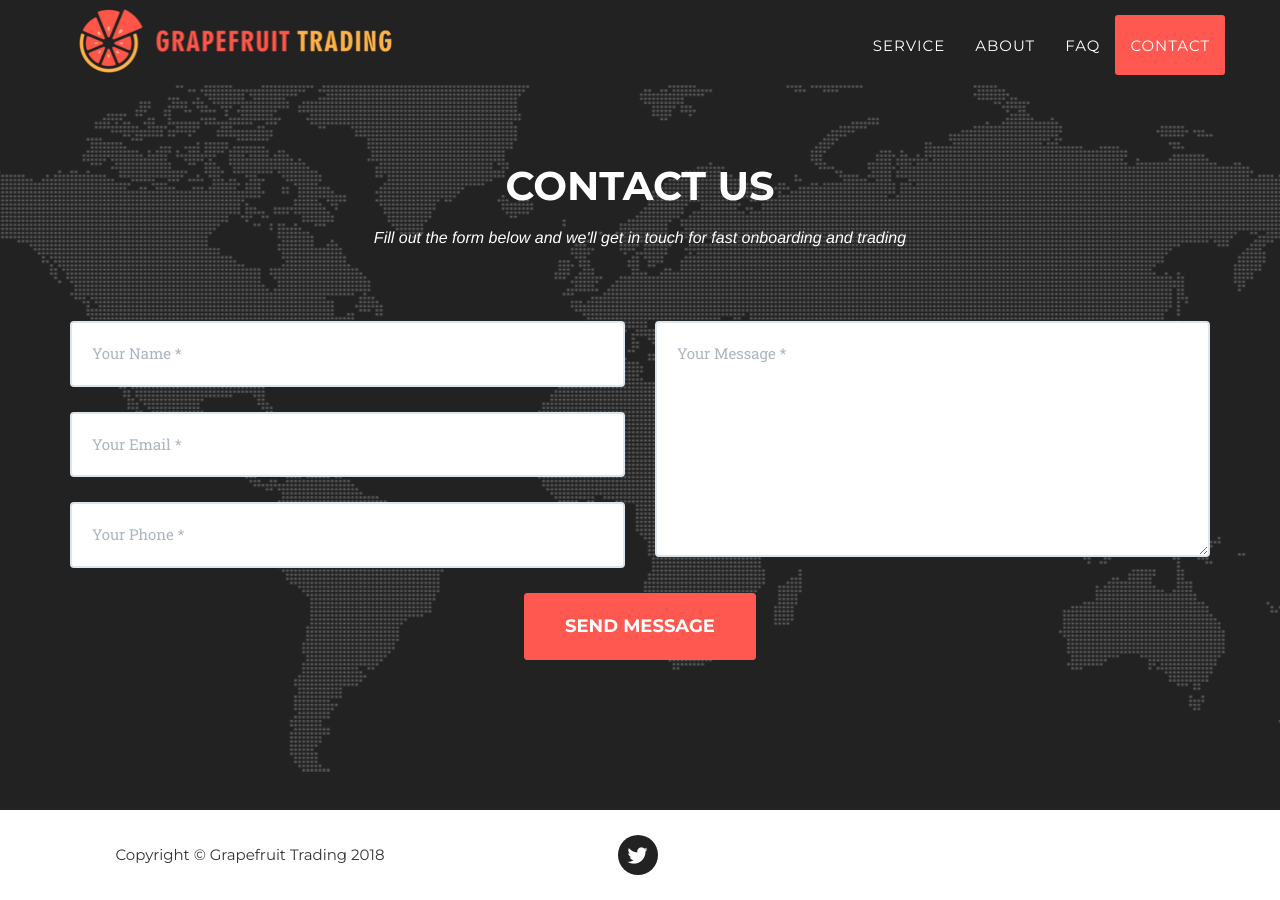
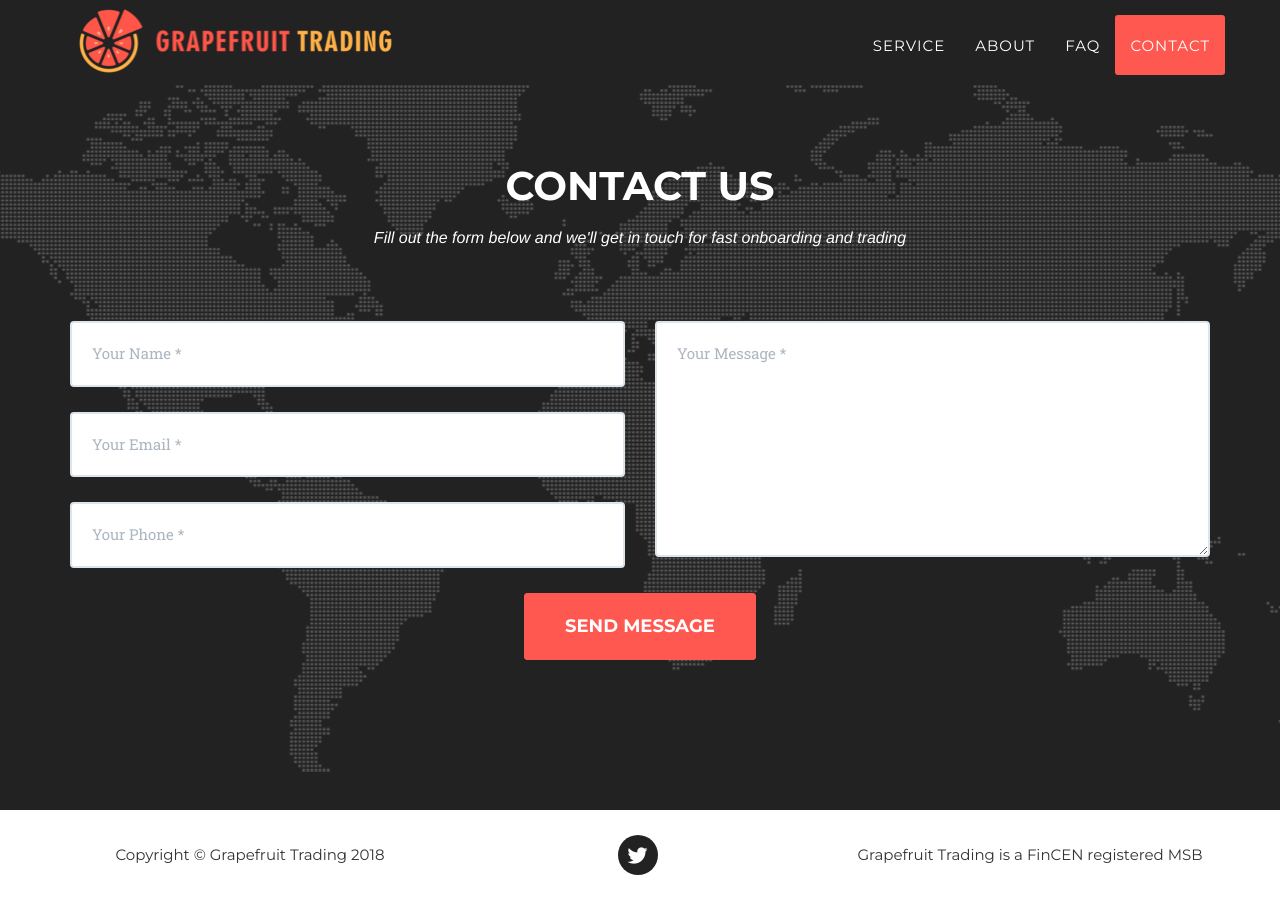
Before and after one commit to jlu4170/gfruit, a Jekyll site: the page built from index.html, in a window 1280 px wide and 900 px high, scrolled down 2830 px. Built offline with Jekyll 4.4.1, drawn with Linux system fonts in a browser that asks for light colours; nearby versions of some CDN libraries; some web fonts are replaced.

Commit message:
Update footer.html

```diff
--- a/_includes/footer.html
+++ b/_includes/footer.html
@@ -13,7 +13,7 @@
                     </ul>
                 </div>
                 <div class="col-md-4">
-
+                    <span class="copyright">Grapefruit Trading is a FinCEN registered MSB</span>
                 </div>
             </div>
         </div>
```
